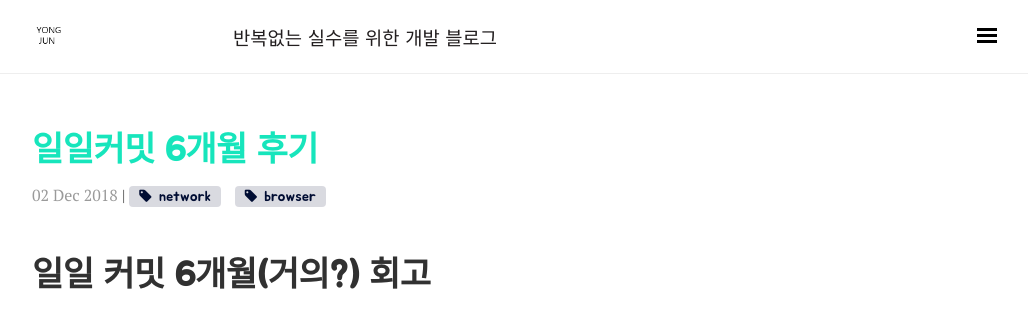
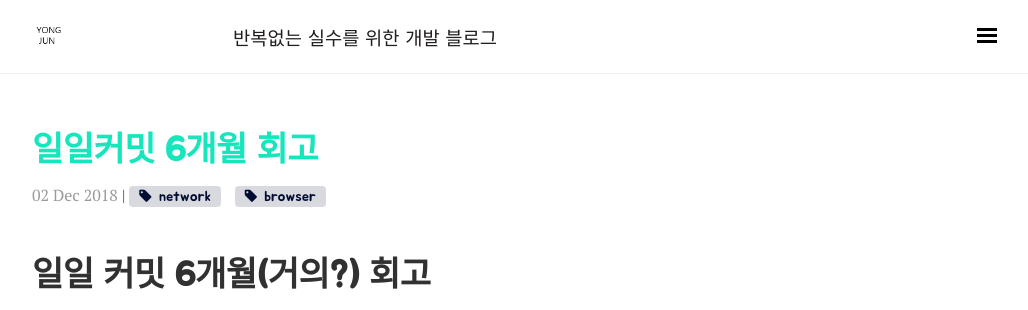
Before and after one commit to wooooooak/wooooooak.github.io, a Jekyll site: the page built from _posts/2018-12-2-일일커밋회고.md, in a window 1280 px wide and 900 px high. Shown: the top 310 px of the window, without its empty margins (248-1276 px from the left). Built offline with Jekyll 4.4.1, drawn with Linux system fonts in a browser that asks for light colours; nearby versions of some CDN libraries; some web fonts are replaced; comment, search, counter and statistics services are not loaded.

Commit message:
update post

```diff
--- a/_posts/2018-12-2-일일커밋회고.md
+++ b/_posts/2018-12-2-일일커밋회고.md
@@ -1,6 +1,6 @@
 ---
 layout: post
-title: 일일커밋 6개월 후기
+title: 일일커밋 6개월 회고
 category: 중얼 중얼
 tags: [network, browser]
 comments: true
```
